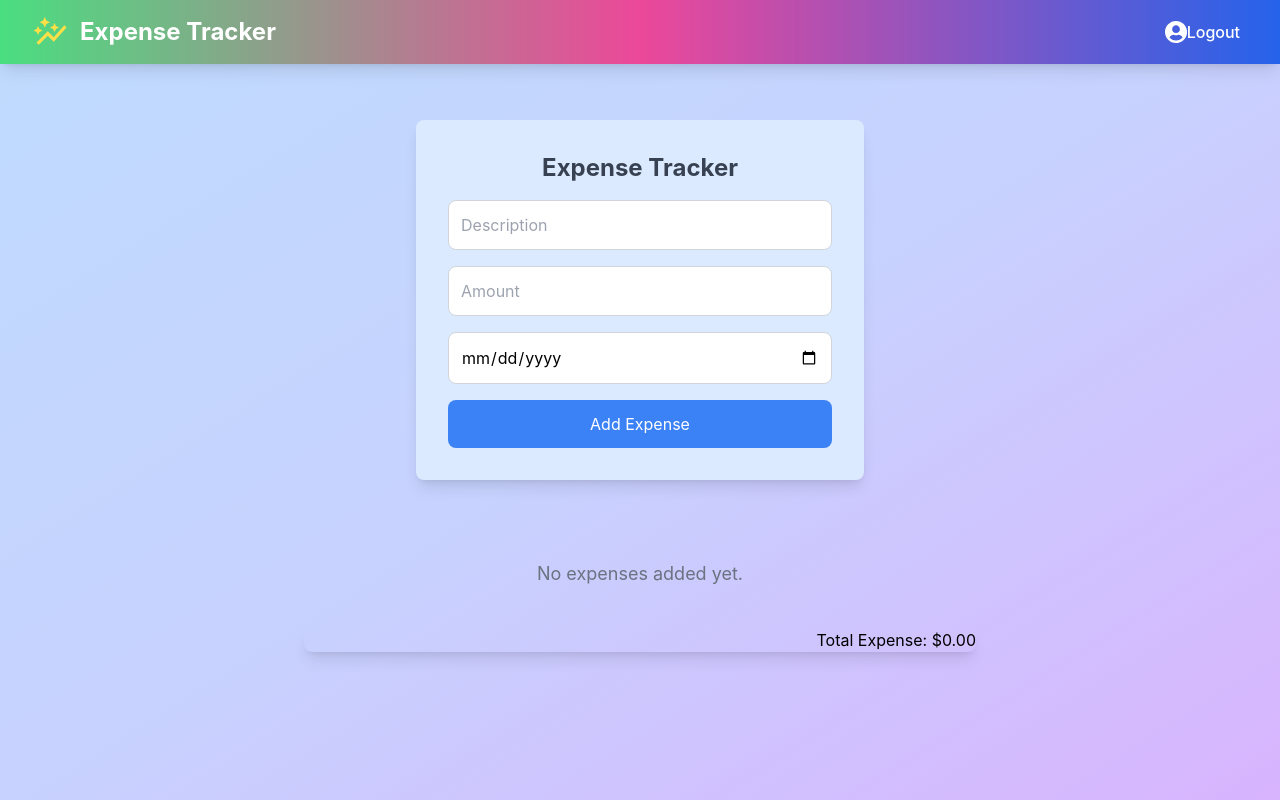
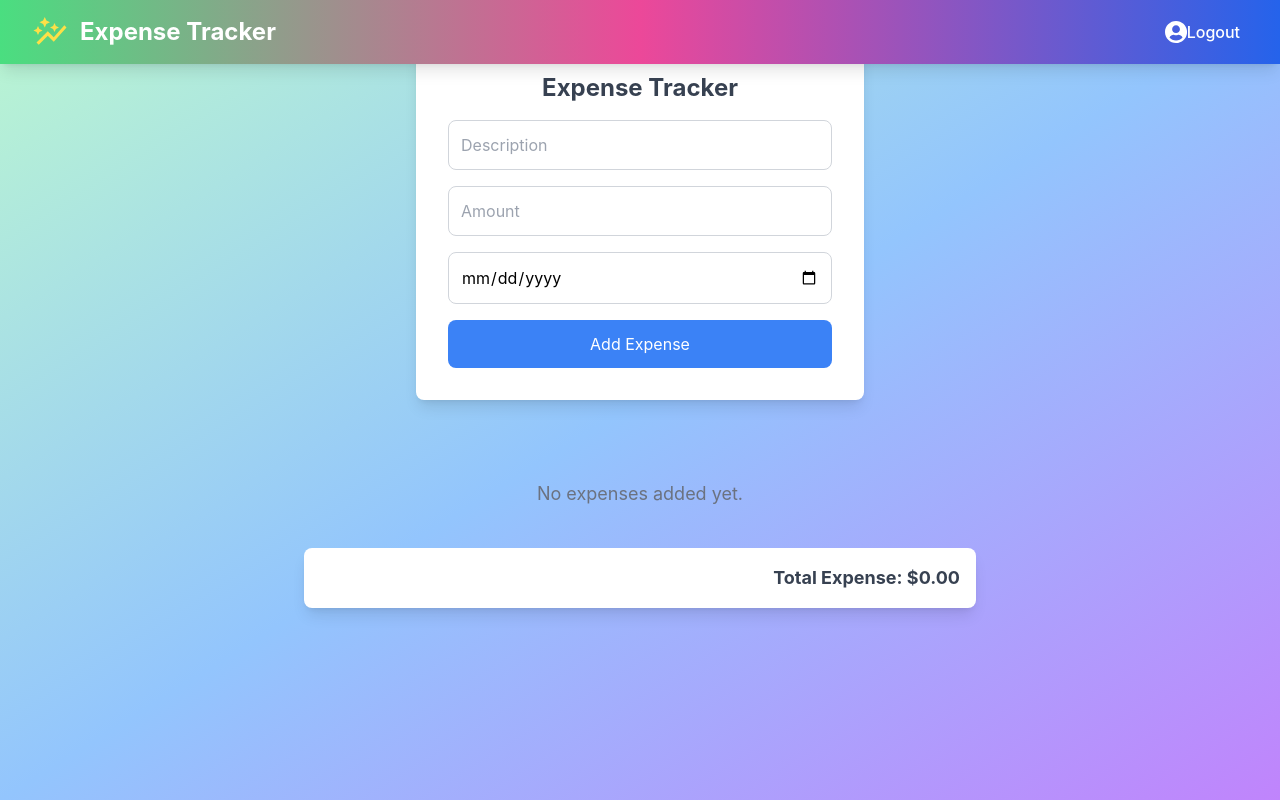
Before and after one commit to heartzforu/mypro, a React (Create React App) app: page /expense in a window 1280 px wide. Built offline with nearby package versions, Linux system fonts and the light colour scheme.

Commit message:
For reference

```diff
--- a/src/components/Dashboard.jsx
+++ b/src/components/Dashboard.jsx
@@ -1,11 +1,22 @@
-import React from 'react'
+import React from "react";
 
 function Dashboard() {
   return (
-    <div className="text-center text-2xl font-semibold">
-      Welcome to your Dashboard!
+    <div
+      className="min-h-screen bg-cover bg-center flex items-center justify-center"
+      style={{
+        backgroundImage:
+          "url('https://www.freepik.com/free-photo/close-up-collected-coins-glass-jar-table_3063771.htm#fromView=search&page=1&position=7&uuid=f180e37e-1f1f-4877-898e-0c32271990a1')",
+      }}
+    >
+      <div className="bg-white bg-opacity-80 p-10 rounded-lg shadow-xl text-center">
+        <h1 className="text-4xl font-bold text-gray-800 mb-4">Welcome to Your Dashboard!</h1>
+        <p className="text-lg text-gray-600">
+          Track and manage your expenses efficiently.
+        </p>
+      </div>
     </div>
-  )
+  );
 }
 
-export default Dashboard
+export default Dashboard;
--- a/src/components/Expense.jsx
+++ b/src/components/Expense.jsx
@@ -1,11 +1,20 @@
-import React, { useState } from "react";
+import React, { useState, useEffect } from "react";
 
 function Expense() {
   const [description, setDescription] = useState("");
   const [amount, setAmount] = useState("");
   const [date, setDate] = useState("");
-  const [expenses, setExpenses] = useState([]);
-  const [editIndex, setEditIndex] = useState(null); // Track the index of the expense being edited
+  const [expenses, setExpenses] = useState(() => {
+    // Load expenses from localStorage on initial render
+    const storedExpenses = JSON.parse(localStorage.getItem("expenses"));
+    return storedExpenses || [];
+  });
+  const [editIndex, setEditIndex] = useState(null);
+
+  useEffect(() => {
+    // Save expenses to localStorage whenever they change
+    localStorage.setItem("expenses", JSON.stringify(expenses));
+  }, [expenses]);
 
   const handleSubmit = (e) => {
     e.preventDefault();
@@ -13,14 +22,12 @@ function Expense() {
       const newExpense = { description, amount: parseFloat(amount), date };
 
       if (editIndex !== null) {
-        // Update existing expense
         const updatedExpenses = expenses.map((expense, index) =>
           index === editIndex ? newExpense : expense
         );
         setExpenses(updatedExpenses);
-        setEditIndex(null); // Reset editIndex after updating
+        setEditIndex(null);
       } else {
-        // Add new expense
         setExpenses([...expenses, newExpense]);
       }
 
@@ -42,19 +49,15 @@ function Expense() {
     setEditIndex(index);
   };
 
-  const calculateExpense = expenses.reduce(
-    (total, expense) => total + expense.amount,
-    0
-  );
+  const totalExpense = expenses.reduce((total, expense) => total + expense.amount, 0);
 
   return (
-    <div className="min-h-screen bg-gradient-to-br from-blue-200 via-indigo-200 to-purple-300 flex flex-col items-center py-10">
-      {/* Form Section */}
-      <div className="bg-blue-100 shadow-lg rounded-lg p-8 w-full max-w-md mt-20">
+    <div className="min-h-screen bg-gradient-to-br from-green-200 via-blue-300 to-purple-400 flex flex-col items-center py-10">
+      <div className="bg-white shadow-lg rounded-lg p-8 w-full max-w-md">
         <h2 className="text-2xl font-bold text-gray-700 text-center mb-4">
           Expense Tracker
         </h2>
-        <form onSubmit={handleSubmit} className="space-y-4 bg-">
+        <form onSubmit={handleSubmit} className="space-y-4">
           <input
             type="text"
             value={description}
@@ -84,7 +87,6 @@ function Expense() {
         </form>
       </div>
 
-      {/* Expense List Section */}
       <div className="mt-10 w-full max-w-2xl">
         {expenses.length > 0 && (
           <ul className="space-y-4">
@@ -98,8 +100,7 @@ function Expense() {
                     {expense.description}
                   </p>
                   <p className="text-gray-500">
-                    ${expense.amount.toFixed(2)} on{" "}
-                    {new Date(expense.date).toLocaleDateString()}
+                    ${expense.amount.toFixed(2)} on {new Date(expense.date).toLocaleDateString()}
                   </p>
                 </div>
                 <div className="space-x-2">
@@ -126,8 +127,11 @@ function Expense() {
             No expenses added yet.
           </p>
         )}
-        <div className="shadow-lg rounded-lg mt-10 w-full max-w-2xl-4 text-right">
-          <h3>Total Expense: ${calculateExpense.toFixed(2)}</h3>
+
+        <div className="bg-white shadow-lg rounded-lg mt-10 p-4 text-right">
+          <h3 className="text-lg font-bold text-gray-700">
+            Total Expense: ${totalExpense.toFixed(2)}
+          </h3>
         </div>
       </div>
     </div>
--- a/src/components/Login.jsx
+++ b/src/components/Login.jsx
@@ -22,7 +22,7 @@ function Login() {
 
     if (user) {
       alert("Login Successful!");
-      navigate("/expense");
+      navigate("/dashboard");
     } else {
       setError({ username: "Invalid username or password", password: "" });
     }
```
